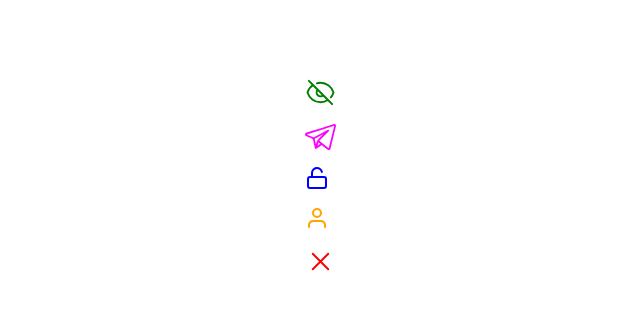
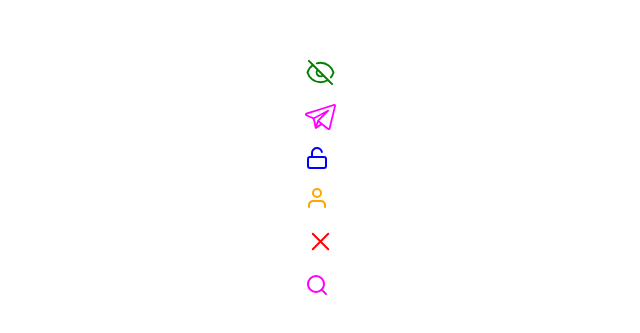
Before and after one commit to ViktorBachmanov/vue-icons-plasm, a Vue app: page / in a window 1280 px wide. Shown: the part 223-556 px from the top of the page, without its empty margins (320-960 px from the left). Built offline with nearby package versions, Linux system fonts and the light colour scheme.

Commit message:
create an 'IconMagnifyingGlass.vue' component

```diff
--- a/package.json
+++ b/package.json
@@ -1,7 +1,7 @@
 {
   "name": "@vbachm/vue-icons-plasm",
   "private": false,
-  "version": "0.0.2",
+  "version": "0.0.3",
   "type": "module",
   "files": [
     "dist"
--- a/src/App.vue
+++ b/src/App.vue
@@ -5,6 +5,7 @@
 import IconUnlock from './components/IconUnlock.vue'
 import IconUser from './components/IconUser.vue'
 import IconX from './components/IconX.vue'
+import IconMagnifyingGlass from './components/IconMagnifyingGlass.vue'
 </script>
 
 <template>
@@ -14,5 +15,6 @@
     <IconUnlock style="color: blue" />
     <IconUser style="color: orange" />
     <IconX style="color: red" />
+    <IconMagnifyingGlass style="color: magenta" />
   </div>
 </template>
--- /dev/null
+++ b/src/components/IconMagnifyingGlass.vue
@@ -0,0 +1,6 @@
+<template>
+  <svg width="24" height="24" viewBox="0 0 24 24" stroke="currentColor" fill="none" xmlns="http://www.w3.org/2000/svg">
+    <path d="M11 19C15.4183 19 19 15.4183 19 11C19 6.58172 15.4183 3 11 3C6.58172 3 3 6.58172 3 11C3 15.4183 6.58172 19 11 19Z" stroke-width="2" stroke-linecap="round" stroke-linejoin="round"/>
+    <path d="M21.0004 21.0004L16.6504 16.6504" stroke-width="2" stroke-linecap="round" stroke-linejoin="round"/>
+  </svg>
+</template>
--- a/src/index.ts
+++ b/src/index.ts
@@ -3,5 +3,6 @@
 import IconUnlock from "./components/IconUnlock.vue";
 import IconUser from "./components/IconUser.vue";
 import IconX from "./components/IconX.vue";
+import IconMagnifyingGlass from "./components/IconMagnifyingGlass.vue";
 
-export { IconEyeSlash, IconTelegram, IconUnlock, IconUser, IconX };
+export { IconEyeSlash, IconTelegram, IconUnlock, IconUser, IconX, IconMagnifyingGlass };
```
Also changed, not shown: 1 other file (tests, documents, lock files or other folders).
